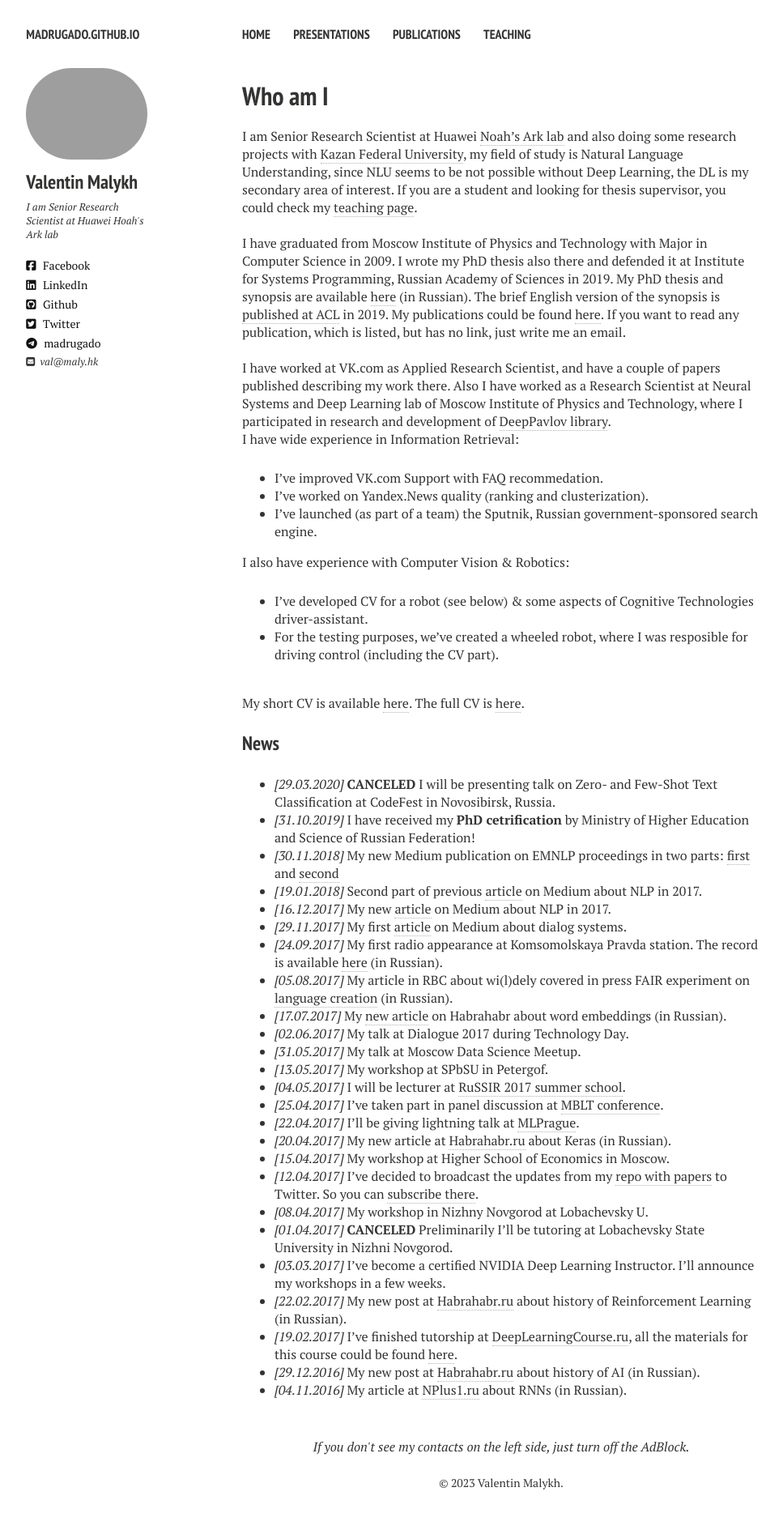
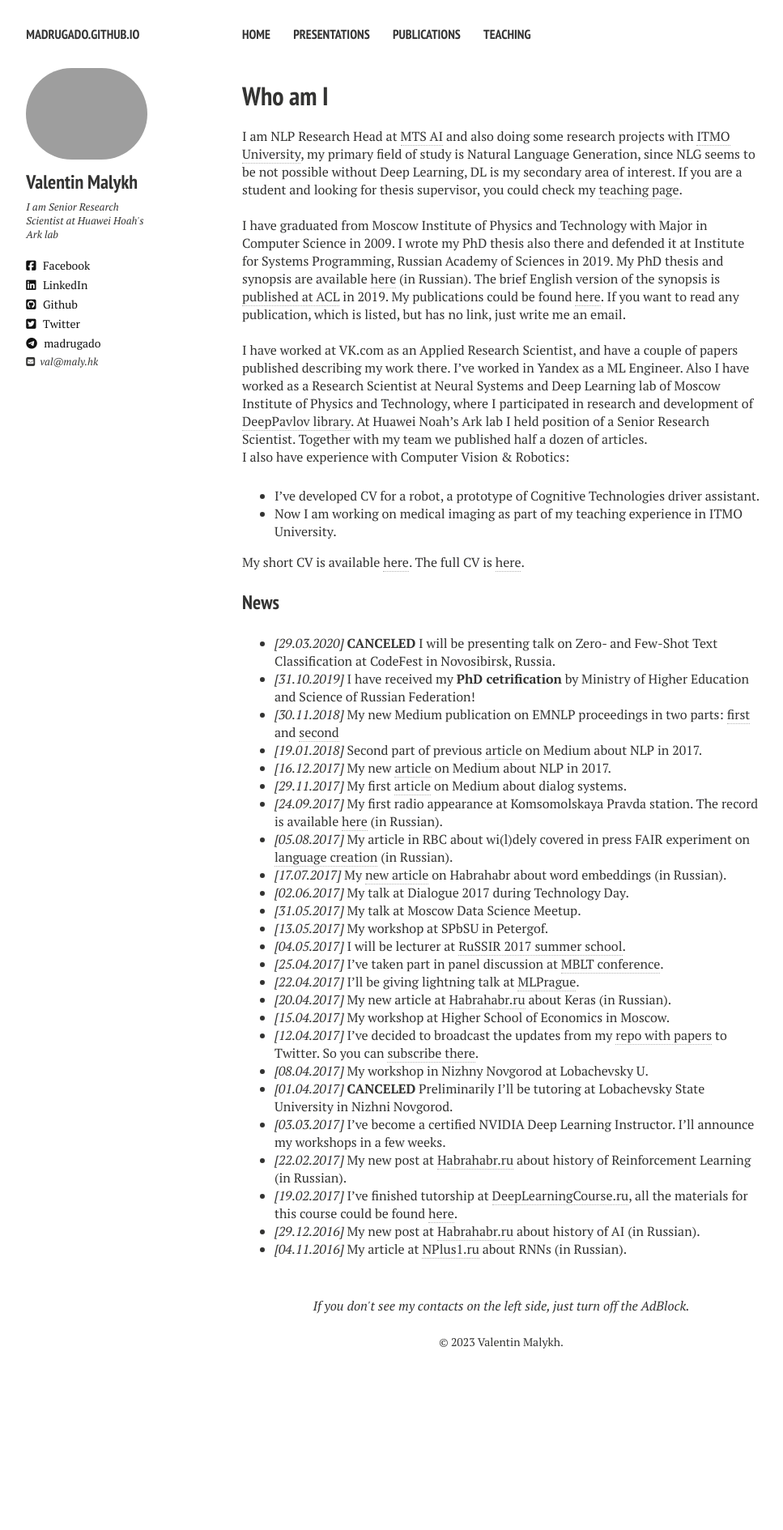
Before and after one commit to madrugado/madrugado.github.io, a Jekyll site: the page built from index.md, in a window 1280 px wide. Shown: the whole page at 81% size, without its empty margins (21-988 px from the left). Built offline with Jekyll 4.4.1, drawn with Linux system fonts in a browser that asks for light colours; nearby versions of some CDN libraries; after the commit the page ends 1715 px from its top, so only the background shows below that.

Commit message:
UPD: actual info

```diff
--- a/index.md
+++ b/index.md
@@ -4,7 +4,7 @@ title: Who am I
 ---
 
 
-I am Senior Research Scientist at Huawei [Noah's Ark lab](http://www.noahlab.com.hk/) and also doing some research projects with [Kazan Federal University](https://kpfu.ru/eng), my field of study is Natural Language Understanding, since NLU seems to be not possible without Deep Learning, the DL is my secondary area of interest. If you are a student and looking for thesis supervisor, you could check my [teaching page](./teaching.md).
+I am NLP Research Head at [MTS AI](https://mts.ai) and also doing some research projects with [ITMO University](https://en.itmo.ru/), my primary field of study is Natural Language Generation, since NLG seems to be not possible without Deep Learning, DL is my secondary area of interest. If you are a student and looking for thesis supervisor, you could check my [teaching page](./teaching.md).
 
 <br />
 
@@ -12,18 +12,12 @@ I have graduated from Moscow Institute of Physics and Technology with Major in C
 My publications could be found [here](./publications.md). If you want to read any publication, which is listed, but has no link, just write me an email.
 
 <br />
-I have worked at VK.com as Applied Research Scientist, and have a couple of papers published describing my work there.
-Also I have worked as a Research Scientist at Neural Systems and Deep Learning lab of Moscow Institute of Physics and Technology, where I participated in research and development of <a href="https://deeppavlov.ai">DeepPavlov library</a>.
-
-I have wide experience in Information Retrieval:
-- I've improved VK.com Support with FAQ recommedation.
-- I've worked on Yandex.News quality (ranking and clusterization).
-- I've launched (as part of a team) the Sputnik, Russian government-sponsored search engine.
+I have worked at VK.com as an Applied Research Scientist, and have a couple of papers published describing my work there. I've worked in Yandex as a ML Engineer.
+Also I have worked as a Research Scientist at Neural Systems and Deep Learning lab of Moscow Institute of Physics and Technology, where I participated in research and development of <a href="https://deeppavlov.ai">DeepPavlov library</a>. At Huawei Noah's Ark lab I held position of a Senior Research Scientist. Together with my team we published half a dozen of articles.
 
 I also have experience with Computer Vision & Robotics:
-- I've developed CV for a robot (see below) & some aspects of Cognitive Technologies driver-assistant.
-- For the testing purposes, we've created a wheeled robot, where I was resposible for driving control (including the CV part).
-
+- I've developed CV for a robot, a prototype of Cognitive Technologies driver assistant.
+- Now I am working on medical imaging as part of my teaching experience in ITMO University.
 <br />
 
 My short CV is available [here](resume/one-page-cv.pdf). The full CV is [here](https://www.dropbox.com/s/ce0d73trfwtfc7h/academic_CV2.pdf?dl=1).
```
